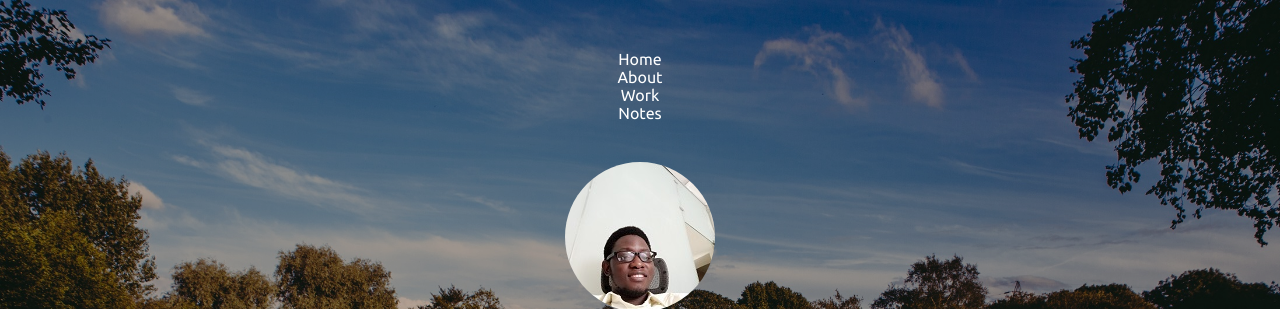
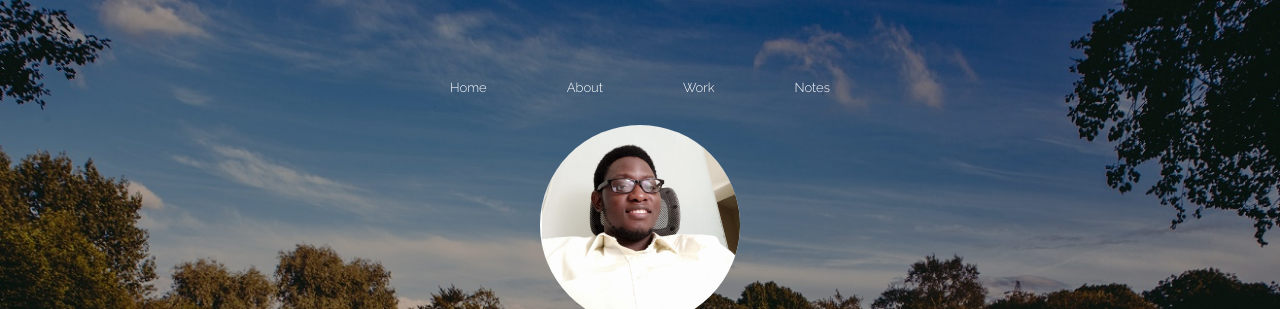
Before and after one commit to Seyi89/Seyi_Ola_Web, a plain HTML site: page index.html in a window 1280 px wide. Shown: the top 309 px of the page. Drawn offline with Linux system fonts and the light colour scheme; a web font is replaced by a local one.

Commit message:
final changes
hopefully

```diff
--- a/main.css
+++ b/main.css
@@ -7,23 +7,25 @@
 
 
 .mypic { /* header Personal image */
-  width: 150px;
-  height: 150px;
-  background-image: url('images/profilepic2.jpg');
-  margin: 40px auto;
-  border-radius: 150px 150px 150px 150px;
-  margin-bottom: 0px;
-  display: inline-block;
+  width: 200px;
+  height: 200px;
+  background-image: url('images/profileimage1.jpg');
+  background-repeat:repeat-x;
+  margin-top: 50px;
+  margin-bottom: 10px;
+  margin: auto;
+  border-radius: 200px 200px 200px 200px;
+  display: block;
   object-fit: cover;
   position: top;
 }
 
 .backgroundImg{
     width: 100%;
-    height: 85vh;
-    background-image: url('images/lakeheader.jpg');
+    height: 650px;
+    background-image: url('images/lakeheader2.jpg');
     background-size: cover;
-    display: flex;
+    display: block;
     align-items: center;
     color: white;
     justify-content: center;
@@ -49,16 +51,37 @@ img {
     padding-bottom: 5px;
 }
 
+.navbar{
+  font-size: 13px;
+  font-weight: 400;
+  margin-bottom: 10px;
+  margin-top: 10px;
+  font-family: 'Raleway', sans-serif;
+  display: flex;
+  justify-content: center;
+
+}
+
+.nav-item {
+  font-family: 'Raleway', sans-serif;
+  margin-right: 40px;
+  margin-left: 40px;
+  margin-top: 20px;
+  margin-bottom: 20px;
+  font-size: 13px;
+  align-content: center;
+}
+
 .profileText h3{
     font-size: 16px;
     font-weight: 400;
     margin-bottom: 10px;
+    margin-top: 10px;
     font-family: 'Raleway', sans-serif;
 }
 
 .profileText h1{
   font-size: 150px;
-  margin-bottom: 10px;
   font-family: 'Lovers Quarrel', cursive;
 }
 
@@ -224,9 +247,6 @@ button:hover {
 
   }
 
-
-
-
 .wrapper /* page divider */
 {
   padding-bottom: 0px;
@@ -237,7 +257,6 @@ button:hover {
 	margin-top: 0px;
 	height: 1px;
 }
-
 
 .div-transparent:before
 {
```
